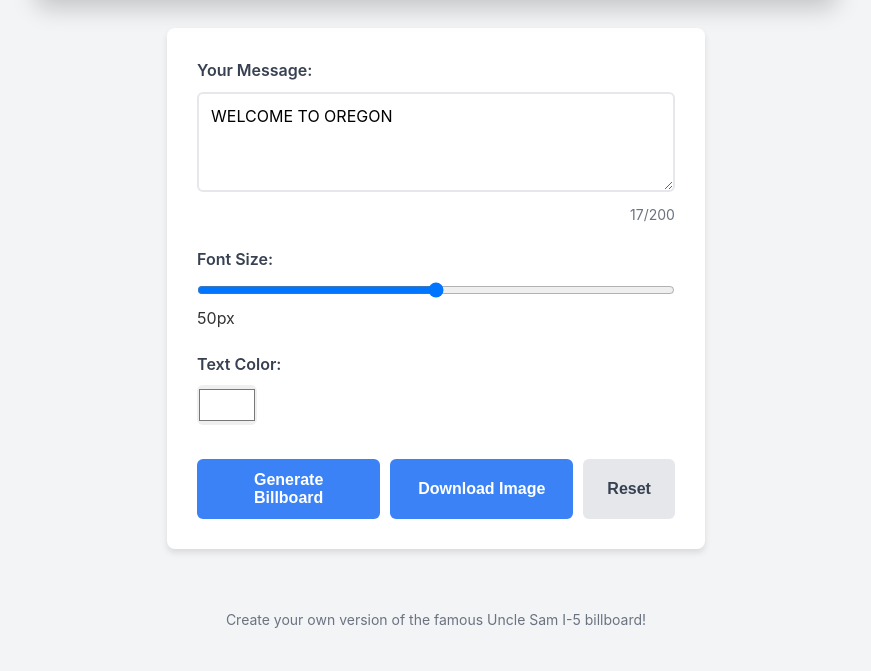
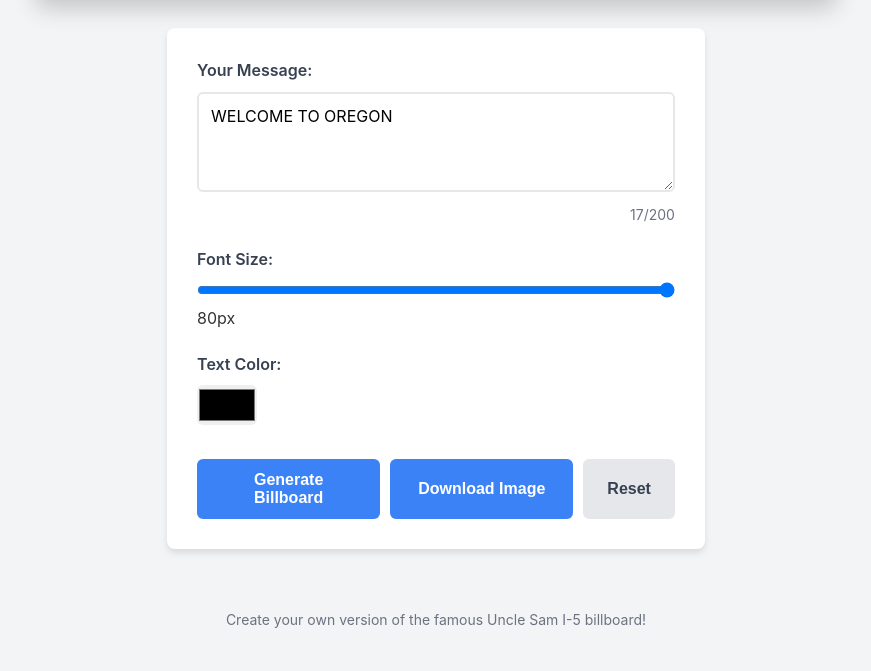
Before and after one commit to Bezoar/uncle-sam, a Flask app: page / in a window 1280 px wide. Shown: the part 754-1425 px from the top of the page, without its empty margins (204-1075 px from the left). Run offline with Flask 3, Linux system fonts and the light colour scheme.

Commit message:
Update default font size to 80px and text color to black

```diff
--- a/app.py
+++ b/app.py
@@ -50,29 +50,38 @@ def get_font(size):
     return font
 
 def wrap_text(text, font, max_width, draw):
-    """Wrap text to fit within max_width"""
-    words = text.split()
-    lines = []
-    current_line = []
+    """Wrap text to fit within max_width and respect newlines"""
+    # Split the text into paragraphs based on newlines
+    paragraphs = text.split('\n')
+    all_lines = []
 
-    for word in words:
-        test_line = ' '.join(current_line + [word])
-        bbox = draw.textbbox((0, 0), test_line, font=font)
-        width = bbox[2] - bbox[0]
+    for paragraph in paragraphs:
+        if not paragraph.strip():
+            # Add empty lines for blank paragraphs (consecutive newlines)
+            all_lines.append('')
+            continue
 
-        if width <= max_width:
-            current_line.append(word)
-        else:
-            if current_line:
-                lines.append(' '.join(current_line))
-            current_line = [word]
+        words = paragraph.split()
+        current_line = []
 
-    if current_line:
-        lines.append(' '.join(current_line))
+        for word in words:
+            test_line = ' '.join(current_line + [word])
+            bbox = draw.textbbox((0, 0), test_line, font=font)
+            width = bbox[2] - bbox[0]
 
-    return lines
+            if width <= max_width:
+                current_line.append(word)
+            else:
+                if current_line:
+                    all_lines.append(' '.join(current_line))
+                current_line = [word]
 
-def generate_billboard(message, font_size=50, text_color='#ffffff'):
+        if current_line:
+            all_lines.append(' '.join(current_line))
+
+    return all_lines
+
+def generate_billboard(message, font_size=80, text_color='#000000'):
     """Generate billboard image with custom text"""
     # Get base image
     img = get_billboard_image()
--- a/static/js/app.js
+++ b/static/js/app.js
@@ -81,9 +81,9 @@ downloadBtn.addEventListener('click', function() {
 // Reset to defaults
 resetBtn.addEventListener('click', function() {
     messageInput.value = 'WELCOME TO OREGON';
-    fontSizeSlider.value = 50;
-    fontSizeValue.textContent = '50px';
-    textColorInput.value = '#ffffff';
+    fontSizeSlider.value = 80;
+    fontSizeValue.textContent = '80px';
+    textColorInput.value = '#000000';
     charCount.textContent = '17/200';
     billboardPreview.style.display = 'none';
     loading.style.display = 'block';
--- a/templates/index.html
+++ b/templates/index.html
@@ -28,13 +28,13 @@
 
                 <div class="input-group">
                     <label for="fontSize">Font Size:</label>
-                    <input type="range" id="fontSize" min="20" max="80" value="50">
-                    <span id="fontSizeValue">50px</span>
+                    <input type="range" id="fontSize" min="20" max="80" value="80">
+                    <span id="fontSizeValue">80px</span>
                 </div>
 
                 <div class="input-group">
                     <label for="textColor">Text Color:</label>
-                    <input type="color" id="textColor" value="#ffffff">
+                    <input type="color" id="textColor" value="#000000">
                 </div>
 
                 <div class="button-group">
```
